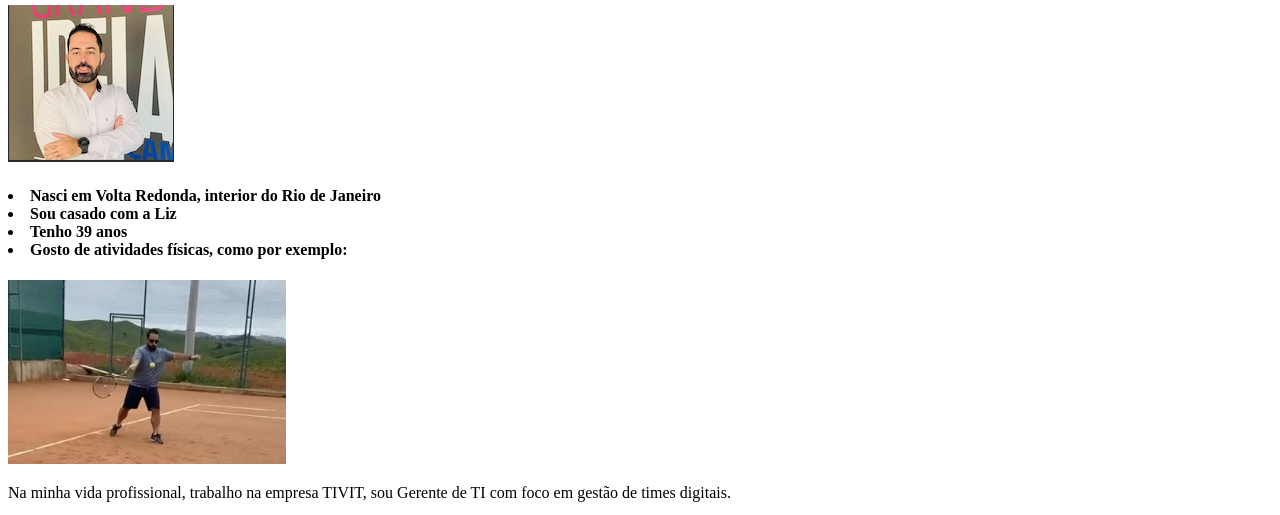
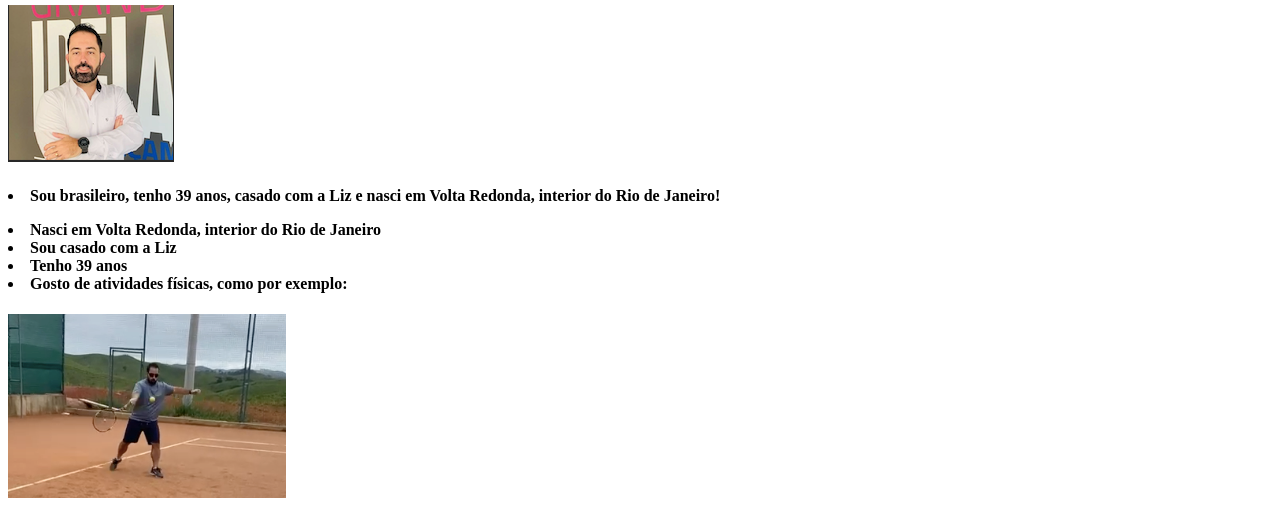
Before and after one commit to anthonielp/Cap4SiteComEstiloAtividade1, a plain HTML site: page index.html in a window 1280 px wide. Shown: the part 104-619 px from the top of the page. Drawn offline with nearby package versions, Linux system fonts and the light colour scheme.

Commit message:
atualizacao quem sou eu, vida pessoal

```diff
--- a/index.html
+++ b/index.html
@@ -1,5 +1,6 @@
 <!DOCTYPE html>
 <html lang="en">
+
 <head>
   <meta charset="UTF-8">
   <meta http-equiv="X-UA-Compatible" content="IE=edge">
@@ -9,19 +10,29 @@
   <link rel="stylesheet" href="./css/style.css">
 
 </head>
+
 <body>
 
   <!-- Quem Sou eu -->
 
-    <i>  <h1> Quem sou eu</h1> </i>
+  <i>
+    <h1> Quem sou eu</h1>
+  </i>
 
   <img src="./img/eu1.png" alt="Minha foto">
 
 
   <!-- Quem sou eu, vida pessoal-->
 
+  <h4>
     <p>
-    <h4>
+      <li>
+
+        Sou brasileiro, tenho 39 anos, casado com a Liz e nasci em Volta Redonda, interior do Rio de Janeiro!
+
+      </li>
+
+    </p>
     <li>Nasci em Volta Redonda, interior do Rio de Janeiro </li>
     <li>Sou casado com a Liz</li>
     <li>Tenho 39 anos</li>
@@ -39,14 +50,18 @@
   <p>
     Na minha vida profissional, trabalho na empresa TIVIT, sou Gerente de TI com foco em gestão de times digitais.
   <p>
-Sou formado em Gestão de Pessoas com MBA em Gestão Empresarial e Negócios e Pós Graduação em Novas Tecnologias, Transformação Digital e Agilidade e resolvi iniciar a Graduação Sistemas para Internet, Full Stack, E-commerce & Digital Transformation na FIAP para evoluir meu conhecimento no mundo do desenvolvimento.
+    Sou formado em Gestão de Pessoas com MBA em Gestão Empresarial e Negócios e Pós Graduação em Novas Tecnologias,
+    Transformação Digital e Agilidade e resolvi iniciar a Graduação Sistemas para Internet, Full Stack, E-commerce &
+    Digital Transformation na FIAP para evoluir meu conhecimento no mundo do desenvolvimento.
   </p>
   <p>
 
-        <img src="./img/Linkdin.png" alt="logo do Linkdin"> <a href="https://www.linkedin.com/in/anthonielpereira/">Meu perfil profissional</a>
+    <img src="./img/Linkdin.png" alt="logo do Linkdin"> <a href="https://www.linkedin.com/in/anthonielpereira/">Meu
+      perfil profissional</a>
 
   </p>
 
 
 </body>
+
 </html>
```
Lines whose indentation alone changed are shown as unchanged.
